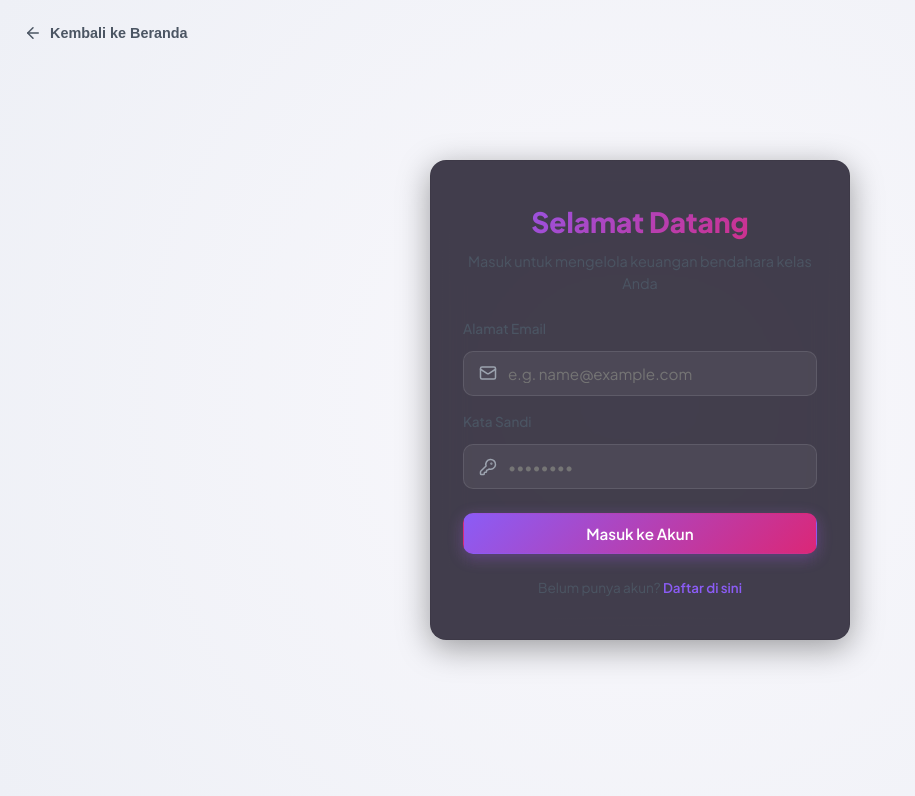
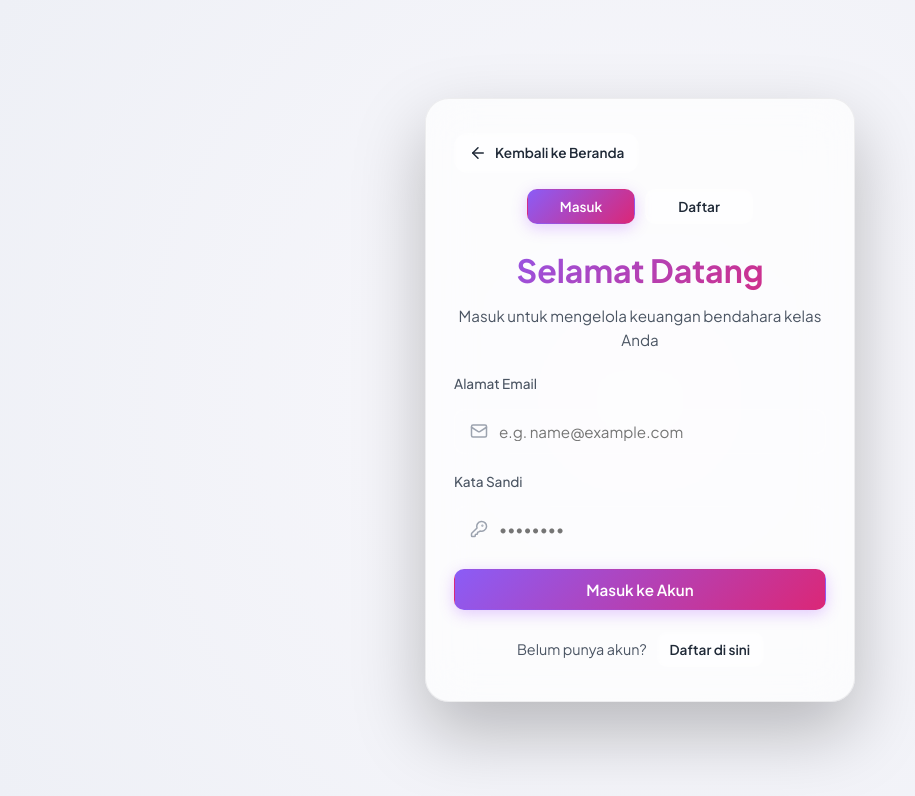
Before and after one commit to septiannuriyanto/bundahara, a React (Vite) app: page / in a window 1280 px wide. Both pictures are taken after a click on the button "Masuk / Daftar". Shown: the top 796 px of the page, without its empty margins (0-915 px from the left). Built offline with nearby package versions, Linux system fonts and the light colour scheme; no server answers.

Commit message:
Fix auth screen theme

```diff
--- a/src/components/AuthPages.tsx
+++ b/src/components/AuthPages.tsx
@@ -43,73 +43,48 @@ export const AuthPages: React.FC<AuthPagesProps> = ({ onAuthSuccess, onNavigateH
   };
 
   return (
-    <div
-      style={{
-        display: "flex",
-        flexDirection: "column",
-        alignItems: "center",
-        justifyContent: "center",
-        minHeight: "100vh",
-        padding: "24px",
-        position: "relative"
-      }}
-    >
-      {/* Back to Home Button */}
-      <button
-        onClick={onNavigateHome}
-        style={{
-          position: "absolute",
-          top: "24px",
-          left: "24px",
-          background: "none",
-          border: "none",
-          color: "var(--text-secondary)",
-          cursor: "pointer",
-          display: "flex",
-          alignItems: "center",
-          gap: "8px",
-          fontWeight: 600,
-          fontSize: "0.9rem",
-          transition: "var(--transition-smooth)"
-        }}
-        onMouseEnter={(e) => (e.currentTarget.style.color = "var(--text-primary)")}
-        onMouseLeave={(e) => (e.currentTarget.style.color = "var(--text-secondary)")}
-      >
-        <ArrowLeft size={18} /> Kembali ke Beranda
-      </button>
+    <div className="auth-page-shell">
+      <div className="glass-panel auth-card animate-fade-in">
+        <div className="auth-header">
+          <Button variant="glass" size="sm" onClick={onNavigateHome} className="auth-back-btn">
+            <ArrowLeft size={18} /> Kembali ke Beranda
+          </Button>
 
-      <div
-        className="glass-panel animate-fade-in"
-        style={{
-          width: "100%",
-          maxWidth: "420px",
-          padding: "40px 32px",
-          backgroundColor: "rgba(20, 16, 33, 0.8)",
-          display: "flex",
-          flexDirection: "column",
-          gap: "24px"
-        }}
-      >
-        <div style={{ textAlign: "center" }}>
-          <h2 style={{ fontSize: "1.75rem", fontWeight: 800, margin: "0 0 8px" }} className="text-gradient">
-            {isLogin ? "Selamat Datang" : "Daftar Akun"}
-          </h2>
-          <p style={{ color: "var(--text-secondary)", fontSize: "0.9rem" }}>
+          <div className="auth-toggle-row">
+            <Button
+              variant={isLogin ? "primary" : "glass"}
+              size="sm"
+              onClick={() => setIsLogin(true)}
+              style={{ minWidth: "108px" }}
+            >
+              Masuk
+            </Button>
+            <Button
+              variant={!isLogin ? "primary" : "glass"}
+              size="sm"
+              onClick={() => setIsLogin(false)}
+              style={{ minWidth: "108px" }}
+            >
+              Daftar
+            </Button>
+          </div>
+        </div>
+
+        <div className="auth-copy">
+          <h2 className="text-gradient">{isLogin ? "Selamat Datang" : "Daftar Akun"}</h2>
+          <p>
             {isLogin
               ? "Masuk untuk mengelola keuangan bendahara kelas Anda"
               : "Buat akun bendahara kelas Anda sekarang"}
           </p>
         </div>
 
-        <form onSubmit={handleSubmit} style={{ display: "flex", flexDirection: "column", gap: "16px" }}>
+        <form onSubmit={handleSubmit} className="auth-form">
           {!isLogin && (
-            <div style={{ display: "flex", flexDirection: "column", gap: "6px" }}>
+            <div className="auth-input-group">
               <label>Nama Lengkap / Nama Panggilan</label>
-              <div style={{ position: "relative", display: "flex", alignItems: "center" }}>
-                <User
-                  size={18}
-                  style={{ position: "absolute", left: "16px", color: "var(--text-muted)" }}
-                />
+              <div className="auth-input-with-icon">
+                <User size={18} />
                 <TextInput
                   value={displayName}
                   onChange={setDisplayName}
@@ -121,13 +96,10 @@ export const AuthPages: React.FC<AuthPagesProps> = ({ onAuthSuccess, onNavigateH
             </div>
           )}
 
-          <div style={{ display: "flex", flexDirection: "column", gap: "6px" }}>
+          <div className="auth-input-group">
             <label>Alamat Email</label>
-            <div style={{ position: "relative", display: "flex", alignItems: "center" }}>
-              <Mail
-                size={18}
-                style={{ position: "absolute", left: "16px", color: "var(--text-muted)" }}
-              />
+            <div className="auth-input-with-icon">
+              <Mail size={18} />
               <TextInput
                 type="email"
                 value={email}
@@ -139,13 +111,10 @@ export const AuthPages: React.FC<AuthPagesProps> = ({ onAuthSuccess, onNavigateH
             </div>
           </div>
 
-          <div style={{ display: "flex", flexDirection: "column", gap: "6px" }}>
+          <div className="auth-input-group">
             <label>Kata Sandi</label>
-            <div style={{ position: "relative", display: "flex", alignItems: "center" }}>
-              <KeyRound
-                size={18}
-                style={{ position: "absolute", left: "16px", color: "var(--text-muted)" }}
-              />
+            <div className="auth-input-with-icon">
+              <KeyRound size={18} />
               <TextInput
                 type="password"
                 value={password}
@@ -157,28 +126,16 @@ export const AuthPages: React.FC<AuthPagesProps> = ({ onAuthSuccess, onNavigateH
             </div>
           </div>
 
-          <Button type="submit" variant="primary" style={{ marginTop: "8px" }} disabled={isLoading}>
+          <Button type="submit" variant="primary" className="auth-submit-btn" disabled={isLoading}>
             {isLoading ? "Memproses..." : isLogin ? "Masuk ke Akun" : "Daftar Sekarang"}
           </Button>
         </form>
 
-        <div style={{ textAlign: "center", fontSize: "0.85rem", color: "var(--text-secondary)" }}>
-          {isLogin ? "Belum punya akun?" : "Sudah punya akun?"}{" "}
-          <button
-            onClick={() => setIsLogin(!isLogin)}
-            style={{
-              background: "none",
-              border: "none",
-              color: "var(--color-primary)",
-              fontWeight: 600,
-              cursor: "pointer",
-              fontFamily: "inherit"
-            }}
-            onMouseEnter={(e) => (e.currentTarget.style.textDecoration = "underline")}
-            onMouseLeave={(e) => (e.currentTarget.style.textDecoration = "none")}
-          >
+        <div className="auth-switch-text">
+          <span>{isLogin ? "Belum punya akun?" : "Sudah punya akun?"}</span>
+          <Button type="button" variant="glass" size="sm" onClick={() => setIsLogin(!isLogin)}>
             {isLogin ? "Daftar di sini" : "Masuk di sini"}
-          </button>
+          </Button>
         </div>
       </div>
     </div>
--- a/src/components/Button.tsx
+++ b/src/components/Button.tsx
@@ -46,9 +46,9 @@ export const Button: React.FC<ButtonProps> = ({
         border: "1px solid rgba(168, 85, 247, 0.25)"
       },
       glass: {
-        background: "rgba(255, 255, 255, 0.05)",
+        background: "var(--glass-bg)",
         color: "var(--text-primary)",
-        border: "1px solid rgba(255, 255, 255, 0.1)",
+        border: "1px solid var(--glass-border)",
         backdropFilter: "blur(4px)"
       },
       danger: {
@@ -73,8 +73,8 @@ export const Button: React.FC<ButtonProps> = ({
     } else if (variant === "secondary") {
       e.currentTarget.style.background = "rgba(168, 85, 247, 0.25)";
     } else if (variant === "glass") {
-      e.currentTarget.style.background = "rgba(255, 255, 255, 0.08)";
-      e.currentTarget.style.borderColor = "rgba(255, 255, 255, 0.2)";
+      e.currentTarget.style.background = "var(--glass-hover-bg)";
+      e.currentTarget.style.borderColor = "var(--glass-border)";
     } else if (variant === "danger") {
       e.currentTarget.style.background = "rgba(239, 68, 68, 0.2)";
     }
--- a/src/index.css
+++ b/src/index.css
@@ -7,12 +7,16 @@
   --bg-gradient: radial-gradient(circle at 50% 50%, #1a1528 0%, #0c0a12 100%);
   --bg-color: #0c0a12;
 
-  --panel-bg: rgba(20, 16, 33, 0.45);
+  --panel-bg: rgba(20, 16, 33, 0.55);
   --panel-bg-solid: #1a1528;   /* fallback for no backdrop-filter */
-  --panel-border: rgba(255, 255, 255, 0.08);
+  --panel-border: rgba(255, 255, 255, 0.12);
   --panel-glow: rgba(147, 51, 234, 0.05);
   --modal-bg: #18142c;
   --modal-border: rgba(255, 255, 255, 0.15);
+
+  --glass-bg: rgba(255, 255, 255, 0.08);
+  --glass-border: rgba(255, 255, 255, 0.12);
+  --glass-hover-bg: rgba(255, 255, 255, 0.12);
 
   --color-primary: #a855f7;
   --color-primary-glow: rgba(168, 85, 247, 0.35);
@@ -38,12 +42,16 @@
   --bg-gradient: radial-gradient(circle at 50% 50%, #f9f8fc 0%, #eef0f6 100%);
   --bg-color: #eef0f6;
 
-  --panel-bg: rgba(255, 255, 255, 0.65);
+  --panel-bg: rgba(255, 255, 255, 0.72);
   --panel-bg-solid: #ffffff;   /* fallback for no backdrop-filter */
-  --panel-border: rgba(0, 0, 0, 0.06);
+  --panel-border: rgba(0, 0, 0, 0.1);
   --panel-glow: rgba(147, 51, 234, 0.02);
   --modal-bg: #ffffff;
   --modal-border: rgba(0, 0, 0, 0.12);
+
+  --glass-bg: rgba(255, 255, 255, 0.85);
+  --glass-border: rgba(0, 0, 0, 0.08);
+  --glass-hover-bg: rgba(255, 255, 255, 0.95);
 
   --color-primary: #8b5cf6;
   --color-primary-glow: rgba(139, 92, 246, 0.15);
@@ -320,6 +328,134 @@ label {
   }
 }
 
+/* ── Auth Page Styling ───────────────────────────────────────── */
+.auth-page-shell {
+  min-height: 100vh;
+  display: flex;
+  align-items: center;
+  justify-content: center;
+  padding: 28px;
+  background: var(--bg-gradient);
+  background-color: var(--bg-color);
+}
+
+.auth-card {
+  width: min(100%, 430px);
+  padding: 34px 28px 34px;
+  border-radius: 24px;
+  position: relative;
+  display: flex;
+  flex-direction: column;
+  gap: 22px;
+  overflow: hidden;
+  background: var(--panel-bg);
+  border: 1px solid var(--panel-border);
+  box-shadow: 0 30px 70px rgba(0, 0, 0, 0.25);
+  backdrop-filter: blur(22px);
+  color: var(--text-primary);
+}
+
+.auth-header {
+  display: flex;
+  flex-direction: column;
+  gap: 16px;
+  align-items: stretch;
+}
+
+.auth-back-btn {
+  align-self: flex-start;
+  padding: 10px 14px !important;
+  min-width: auto !important;
+  border-radius: 14px !important;
+  background: var(--glass-bg) !important;
+  border: 1px solid var(--glass-border) !important;
+  color: var(--text-primary) !important;
+}
+
+.auth-toggle-row {
+  display: flex;
+  justify-content: center;
+  gap: 10px;
+  flex-wrap: wrap;
+}
+
+.auth-copy {
+  text-align: center;
+  display: flex;
+  flex-direction: column;
+  gap: 10px;
+}
+
+.auth-copy h2 {
+  font-size: clamp(2rem, 2.5vw, 2.25rem);
+  margin: 0;
+}
+
+.auth-copy p {
+  margin: 0;
+  color: var(--text-secondary);
+  font-size: 0.95rem;
+  line-height: 1.6;
+}
+
+.auth-form {
+  display: flex;
+  flex-direction: column;
+  gap: 18px;
+}
+
+.auth-input-group {
+  display: flex;
+  flex-direction: column;
+  gap: 8px;
+}
+
+.auth-input-with-icon {
+  position: relative;
+  display: flex;
+  align-items: center;
+}
+
+.auth-input-with-icon svg {
+  position: absolute;
+  left: 16px;
+  color: var(--text-muted);
+  pointer-events: none;
+}
+
+.auth-input-with-icon input {
+  padding-left: 44px !important;
+}
+
+.auth-submit-btn {
+  width: 100%;
+}
+
+.auth-switch-text {
+  display: flex;
+  justify-content: center;
+  align-items: center;
+  gap: 10px;
+  flex-wrap: wrap;
+  color: var(--text-secondary);
+  font-size: 0.9rem;
+}
+
+.auth-switch-text .custom-button {
+  padding: 8px 12px !important;
+}
+
+@media (max-width: 600px) {
+  .auth-card {
+    padding: 28px 20px;
+  }
+
+  .auth-back-btn {
+    top: 12px;
+    left: 12px;
+  }
+}
+
 /* ── Landing Page Mobile ───────────────────────────────────────── */
 @media (max-width: 600px) {
   /* Header: reduce margin and padding on mobile */
```
